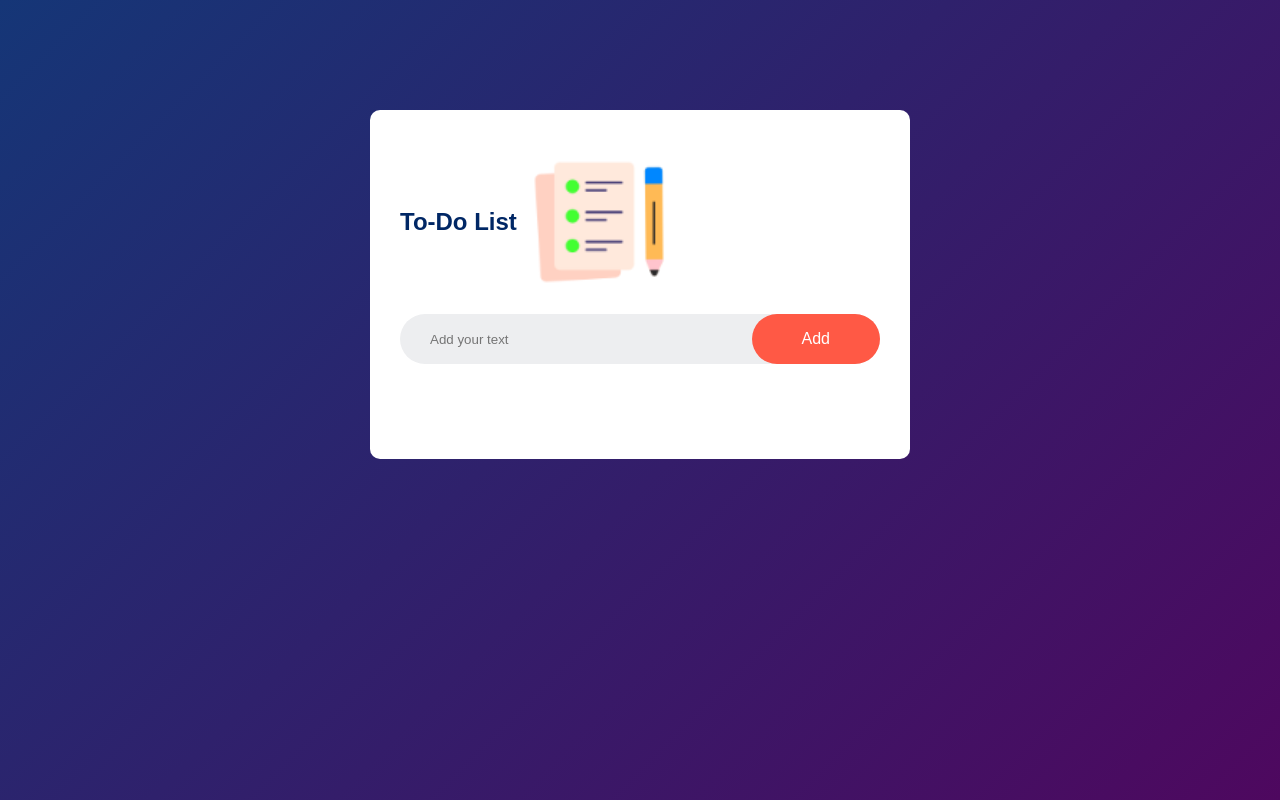
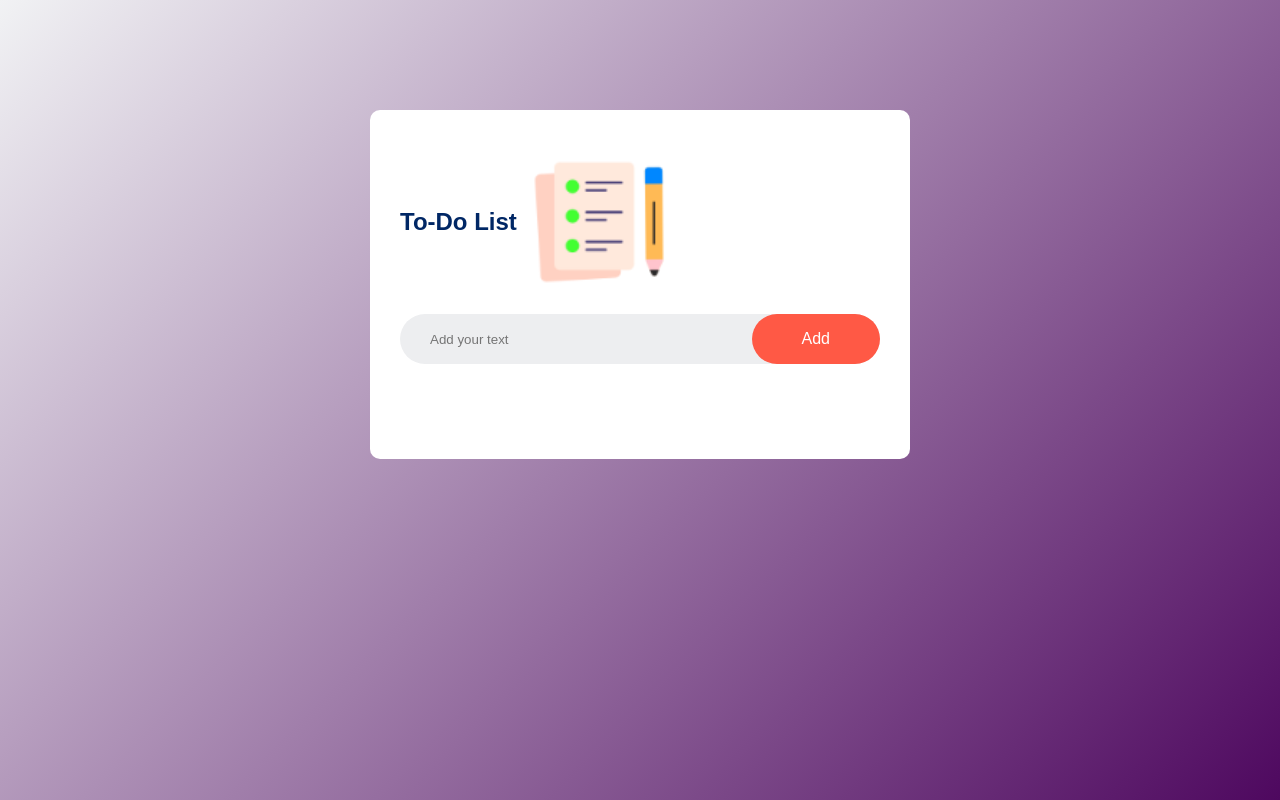
Before and after one commit to Nithish-0905/To-do-list_js, a plain HTML site: page index.html in a window 1280 px wide. Drawn offline with Linux system fonts and the light colour scheme.

Commit message:
change a color

```diff
--- a/CSS/style.css
+++ b/CSS/style.css
@@ -8,7 +8,7 @@
 .container{
     width: 100%;
     min-height: 100vh;
-    background: linear-gradient(135deg, #153677, #4e085f);
+    background: linear-gradient(135deg, #f1f2f4, #4e085f);
     padding: 10px;
 }
 .todo-app{
```
